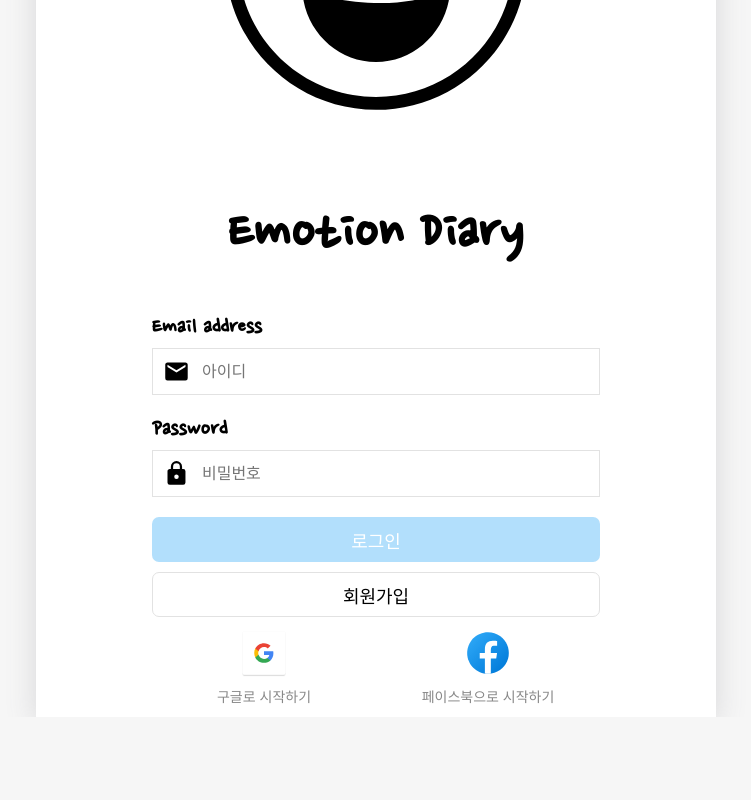
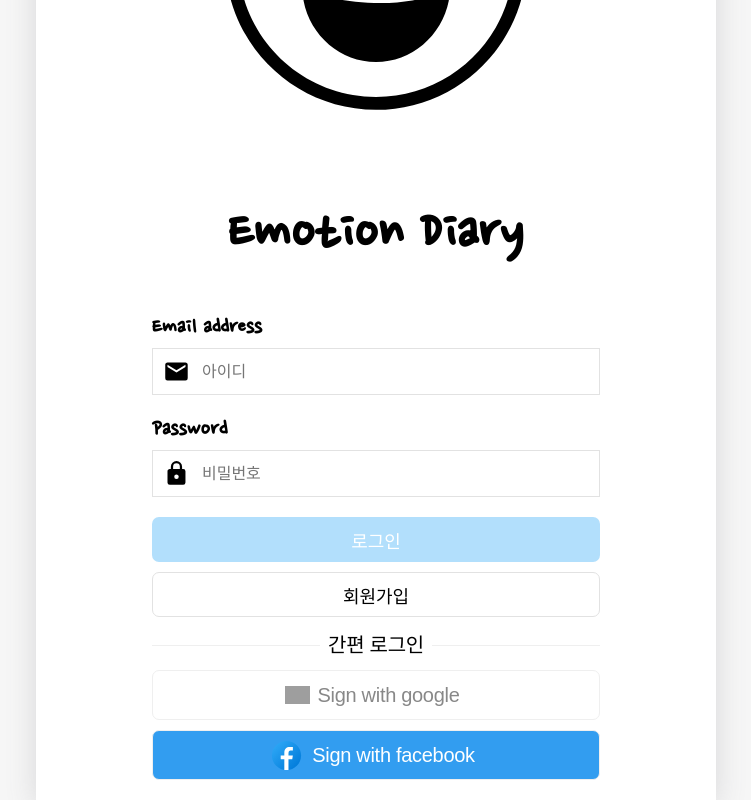
Before and after one commit to audrhkd1220/diary, a React (Create React App) app: page / in a window 1280 px wide. Shown: the part 265-1065 px from the top of the page, without its empty margins (264-1015 px from the left). Before the commit the page ends 982 px from the top, so only its background shows below. Built offline with nearby package versions, Linux system fonts and the light colour scheme; no server answers; grey boxes are pictures that could not be loaded; a web font is replaced by a local one.

Commit message:
간편로그인 수정

```diff
--- a/public/index.html
+++ b/public/index.html
@@ -1,5 +1,5 @@
 <!DOCTYPE html>
-<html lang="en">
+<html lang="ko">
   <head>
     <meta charset="utf-8" />
     <link rel="icon" href="%PUBLIC_URL%/favicon.ico" />
@@ -7,9 +7,12 @@
     <meta name="theme-color" content="#000000" />
     <meta
       name="description"
-      content="Web site created using create-react-app"
+      content="나만의 감정 일기장"
     />
     <link rel="apple-touch-icon" href="%PUBLIC_URL%/logo192.png" />
+    <meta property="og:image" content="%PUBLIC_URL%/thumbnail.png" />
+    <meta property="og:site_name" content="감정 일기장" />
+    <mata property="og:description" content="나만의 작은 감정 일기장" />
     <!--
       manifest.json provides metadata used when your web app is installed on a
       user's mobile device or desktop. See https://developers.google.com/web/fundamentals/web-app-manifest/
@@ -24,7 +27,7 @@
       work correctly both with client-side routing and a non-root public URL.
       Learn how to configure a non-root public URL by running `npm run build`.
     -->
-    <title>React App</title>
+    <title>감정 일기장</title>
   </head>
   <body>
     <noscript>You need to enable JavaScript to run this app.</noscript>
--- a/src/App.css
+++ b/src/App.css
@@ -162,27 +162,83 @@ body {
 
 .social_login_wrapper {
   display: flex;
+  flex-direction: column;
+  align-items: center;
+  margin-top: 20px;
+}
+
+.social_login_wrapper hr {
+  position: relative;
+  bottom: -8px;
+  display: block;
+  margin: 0;
+  width: 100%;
+  height: 1px;
+  background-color: #efefef;
+  border: none;
+}
+
+.social_login_wrapper span {
+  font-size: 20px;
+  z-index: 30;
+  line-height: 16px;
+  letter-spacing: -0.3px;
+  margin-bottom: 16px;
+  padding-left: 8px;
+  padding-right: 8px;
+  background-color: white;
+}
+
+.social_login_btn_wrapper {
+  display: flex;
+  flex-direction: column;
   align-items: center;
   width: 100%;
   height: auto;
   justify-content: space-between;
-  margin-top: 10px;
   margin-bottom: 10px;
 }
 
-.social_login_wrapper button {
+.social_login_btn_wrapper button {
   border: 0;
   width: 100%;
+  height: 50px;
   background-color: transparent;
-  font-size: 14px;
+  border: 1px solid #efefef;
+  border-radius: 7px;
+  font-size: 20px;
   cursor: pointer;
   color: #888;
+  display: flex;
+  align-items: center;
+  justify-content: center;
+  margin-bottom: 10px;
 }
 
-.social_login_wrapper button img {
-  width: 50px;
-  height: 50px;
-  margin-bottom: 5px;
+.social_login_btn_wrapper .google_btn {
+  background-color: white;
+}
+
+.social_login_btn_wrapper .google_btn img {
+  width: 25px;
+}
+
+.social_login_btn_wrapper .facebook_btn {
+  background-color: #329df0;
+}
+
+.social_login_btn_wrapper .facebook_btn span {
+  background-color: #329df0;
+  color: white;
+}
+
+.social_login_btn_wrapper .facebook_btn img {
+  width: 35px;
+}
+
+.social_login_btn_wrapper button span {
+  text-align: left;
+  margin: 0;
 }
 
 .signUp_wrapper {
@@ -660,6 +716,7 @@ header button {
   display: flex;
   align-items: center;
   justify-content: center;
+  margin-bottom: 20px;
 }
 
 .Diary .button_werapper button:first-child {
--- a/src/App.js
+++ b/src/App.js
@@ -7,6 +7,7 @@ import Diary from './pages/Diary';
 import Edit from './pages/Edit';
 import New from './pages/New';
 import { addDiary, getDiary } from "./util/Database";
+import { mdiConsoleNetwork } from '@mdi/js';
 
 
 
@@ -18,6 +19,7 @@ const reducer = (state, action) => {
       return action.data;
     }
     case "CREATE" : {
+      console.log(state);
       newState = [action.data, ...state];
       addDiary(action.user, newState);
       action.setReload(!action.reload);
@@ -94,6 +96,8 @@ function App() {
       getDiary(user).then((res) => {
         if(res.regions){
           setDiaryList(res.regions.sort((a,b) => parseInt(b.id) - parseInt(a.id)));
+        } else {
+          setDiaryList([]);
         }
       });
     }
@@ -103,6 +107,8 @@ function App() {
     if(diaryList.length > 0){
       dataId.current = parseInt(diaryList[0].id) + 1 ;
       dispatch({type: "INIT", data: diaryList});
+    } else {
+      dispatch({type: "INIT", data: []});
     }
   },[diaryList]);
 
--- a/src/components/DiaryList.js
+++ b/src/components/DiaryList.js
@@ -56,6 +56,8 @@ const DiaryList = () => {
             const firstDay = new Date(curDate.getFullYear(), curDate.getMonth(), 1).getTime();
             const lastDay = new Date(curDate.getFullYear(), curDate.getMonth()+1, 0, 23, 59, 59).getTime();
             setData(diaryList.filter((it) => firstDay <= parseInt(it.date.seconds) * 1000 && parseInt(it.date.seconds) * 1000 <= lastDay));
+        } else {
+            setData([]);
         }
     },[diaryList, curDate]);
 
@@ -96,6 +98,11 @@ const DiaryList = () => {
         navigate(`/edit/${targetId}`);
     },[]);
 
+    const logOut = useCallback(() => {
+        sessionStorage.removeItem("user"); setUser(null);
+        setData([]);
+    },[]);
+
     return (
         <div className="DiaryList">
             <Header
@@ -103,7 +110,7 @@ const DiaryList = () => {
                 headText={`${curDate.getFullYear()}년 ${curDate.getMonth()+1}월`}
                 rightChild={<Button text={">"} onClick={increaseMonth} />}
                 user={user}
-                logOut={useCallback(() => {sessionStorage.removeItem("user"); setUser(null);},[])}
+                logOut={logOut}
             />
             <div className="menu_wrapper">
                 <div className="left_menu">
--- a/src/components/Login.js
+++ b/src/components/Login.js
@@ -37,7 +37,7 @@ const Login = () => {
 
     useEffect(()=>{
         const regEmail = /^[0-9a-zA-Z]([-_\.]?[0-9a-zA-Z])*@[0-9a-zA-Z]([-_\.]?[0-9a-zA-Z])*\.[a-zA-Z]{2,3}$/;
-        const regPassword =  /^(?=.*[A-Za-z])(?=.*\d)(?=.*[!@#$%^&*+=-])[A-Za-z\d!@#$%^&*+=-]{8,}$/;
+        const regPassword =  /^(?=.*[A-Za-z])(?=.*\d)(?=.*[!@#$%^&*+~=-?])[A-Za-z\d!@#$%^&*+~=-?]{8,}$/;
 
         if(email.length === 0) {
             setMdiEmailColor('black');
@@ -96,14 +96,18 @@ const Login = () => {
                     <button onClick={() => navigate("/signUp")}>회원가입</button>
                 </div>
                 <div className="social_login_wrapper">
-                    <button onClick={() => socialLogin("google", setUser)}>
-                        <img src={`${process.env.PUBLIC_URL}/assets/google_btn.svg`} />
-                        <figcaption>구글로 시작하기</figcaption>
-                    </button>
-                    <button onClick={() => socialLogin("facebook", setUser)}>
-                        <img src={`${process.env.PUBLIC_URL}/assets/facebook_btn.svg`} />
-                        <figcaption>페이스북으로 시작하기</figcaption>
-                    </button>
+                    <hr></hr>
+                    <span>간편 로그인</span>
+                    <div className="social_login_btn_wrapper">
+                        <button onClick={() => socialLogin("google", setUser)} className="google_btn">
+                            <img src={`https://upload.wikimedia.org/wikipedia/commons/5/53/Google_%22G%22_Logo.svg`} />
+                            <span>Sign with google</span>
+                        </button>
+                        <button onClick={() => socialLogin("facebook", setUser)} className="facebook_btn">
+                            <img src={`${process.env.PUBLIC_URL}/assets/facebook_btn.svg`} />
+                            <span>Sign with facebook</span>
+                        </button>
+                    </div>
                 </div>
             </div>
         </div>
--- a/src/pages/Diary.js
+++ b/src/pages/Diary.js
@@ -15,6 +15,10 @@ const Diary = () => {
     const [data, setData] = useState();
 
     const navigate = useNavigate();
+
+    useEffect(() => {
+        document.getElementsByTagName("title")[0].innerHTML = `감정 일기장 - ${id}번 일기`;
+    },[]);
 
     useEffect(() => {
         if(diaryList.length > 0) {
@@ -43,7 +47,7 @@ const Diary = () => {
         return (
             <div className="Diary">
                 <Header
-                    leftChild={<Button text="< 뒤로가기" onClick={() => {navigate(-1)}}/>}
+                    leftChild={<Button text="< 뒤로가기" onClick={() => navigate(-1)}/>}
                     headText={`${getStringDate(new Date(parseInt(data.date.seconds*1000)))} 기록`}
                 />
                 <article>
--- a/src/pages/Edit.js
+++ b/src/pages/Edit.js
@@ -22,6 +22,10 @@ const Edit = () => {
         }
     },[diaryList, id]);
 
+    useEffect(() => {
+        document.getElementsByTagName("title")[0].innerHTML = `감정 일기장 - ${id}번 일기 수정`;
+    },[]);
+
     return (
         <div>
             {originData && <DiaryEditor isEdit={true} originData={originData} />}
--- a/src/pages/Home.js
+++ b/src/pages/Home.js
@@ -10,6 +10,11 @@ const Home = () => {
 
     useEffect(() => {
         setUser(sessionStorage.getItem("user"));
+        if(user) {
+            document.getElementsByTagName("title")[0].innerHTML = "감정 일기장";
+        } else {
+            document.getElementsByTagName("title")[0].innerHTML = "감정 일기장 - 로그인";
+        }
     },[user]);
 
     return (
--- a/src/pages/New.js
+++ b/src/pages/New.js
@@ -1,6 +1,13 @@
 import DiaryEditor from "../components/DiaryEditor";
+import { useEffect } from "react";
 
 const New = () => {
+
+    useEffect(() => {
+        document.getElementsByTagName("title")[0].innerHTML = `감정 일기장 - 새 일기`;
+    },[]);
+
+
     return (
         <div className="New">
             <DiaryEditor />
--- a/src/pages/SignUp.js
+++ b/src/pages/SignUp.js
@@ -19,6 +19,10 @@ const SignUp = () => {
     const [checkList, setCheckList] = useState({});
 
     const navigate = useNavigate();
+
+    useEffect(() => {
+        document.getElementsByTagName("title")[0].innerHTML = `감정 일기장 - 회원가입`;
+    },[]);
 
 
     //이메일 유효성 및 중복확인 함수
```
Also changed, not shown: firebase.json (added), public/thumbnail.png, 1 other file (tests, documents, lock files or other folders).
